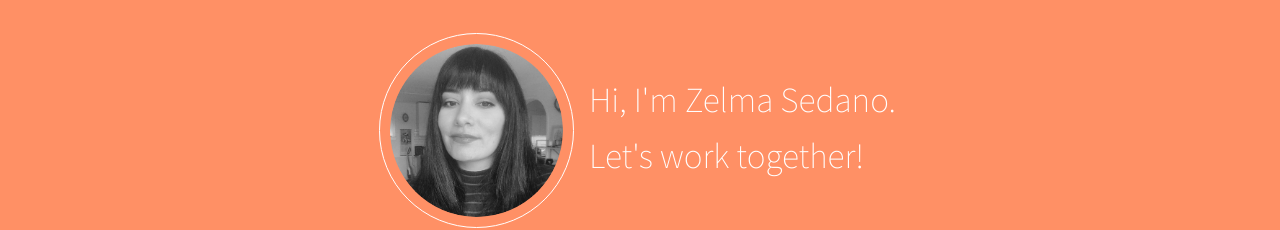
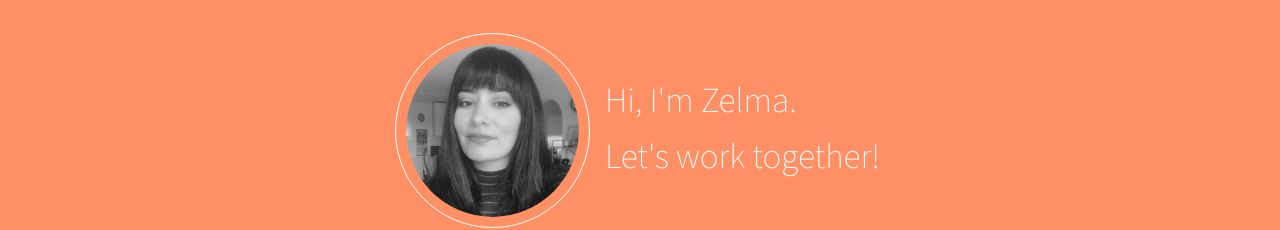
Before and after one commit to ZelmaSedano/react-portfolio, a React (Create React App) app in the folder portfolio/: page / in a window 1280 px wide. Shown: the part 263-493 px from the top of the page. Built offline with nearby package versions, Linux system fonts and the light colour scheme; the HTML template or start-up script is replaced by a standard one.

Commit message:
changing hero text a lil

```diff
--- a/portfolio/src/components/Hero.js
+++ b/portfolio/src/components/Hero.js
@@ -8,7 +8,7 @@ function Hero() {
       <div className='hero-flex'>
         <img src={me} alt='me'></img>
         <div className='hero-text'>
-          <p>Hi, I'm Zelma Sedano.</p>
+          <p>Hi, I'm Zelma.</p>
           <p>Let's work together!</p>
         </div>
       </div>
```
